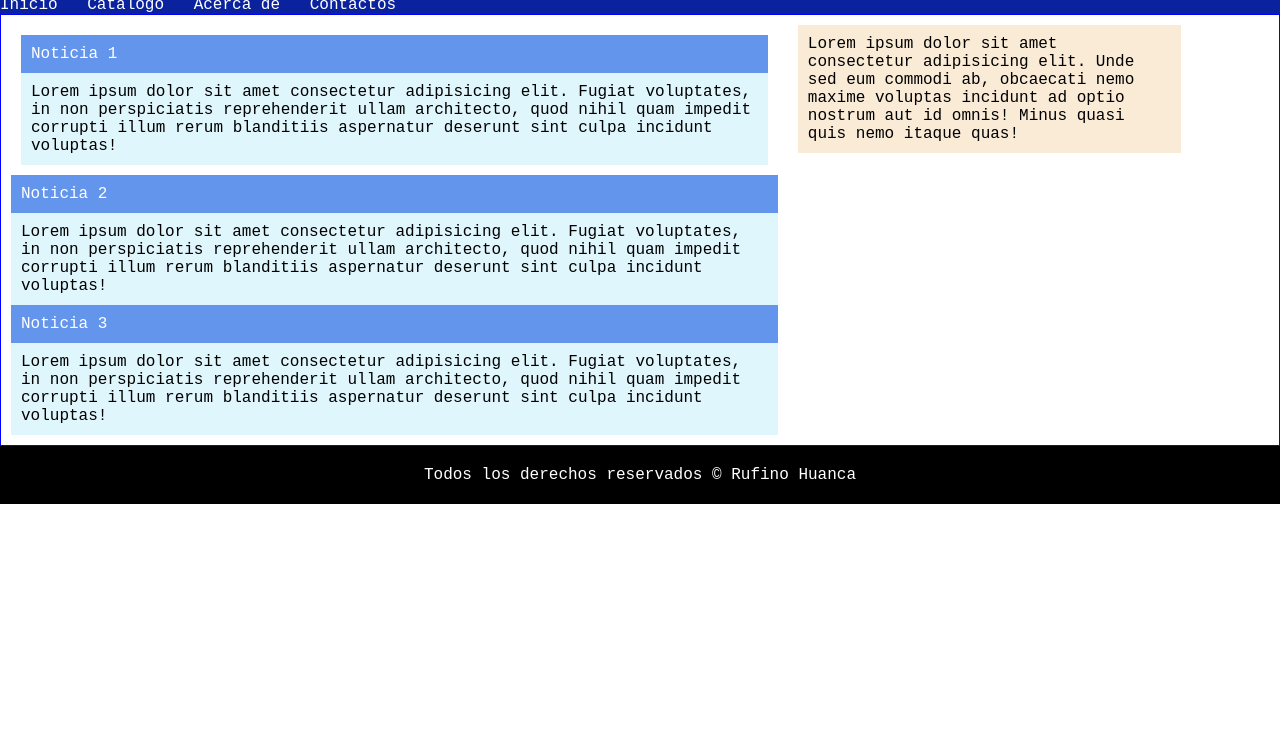
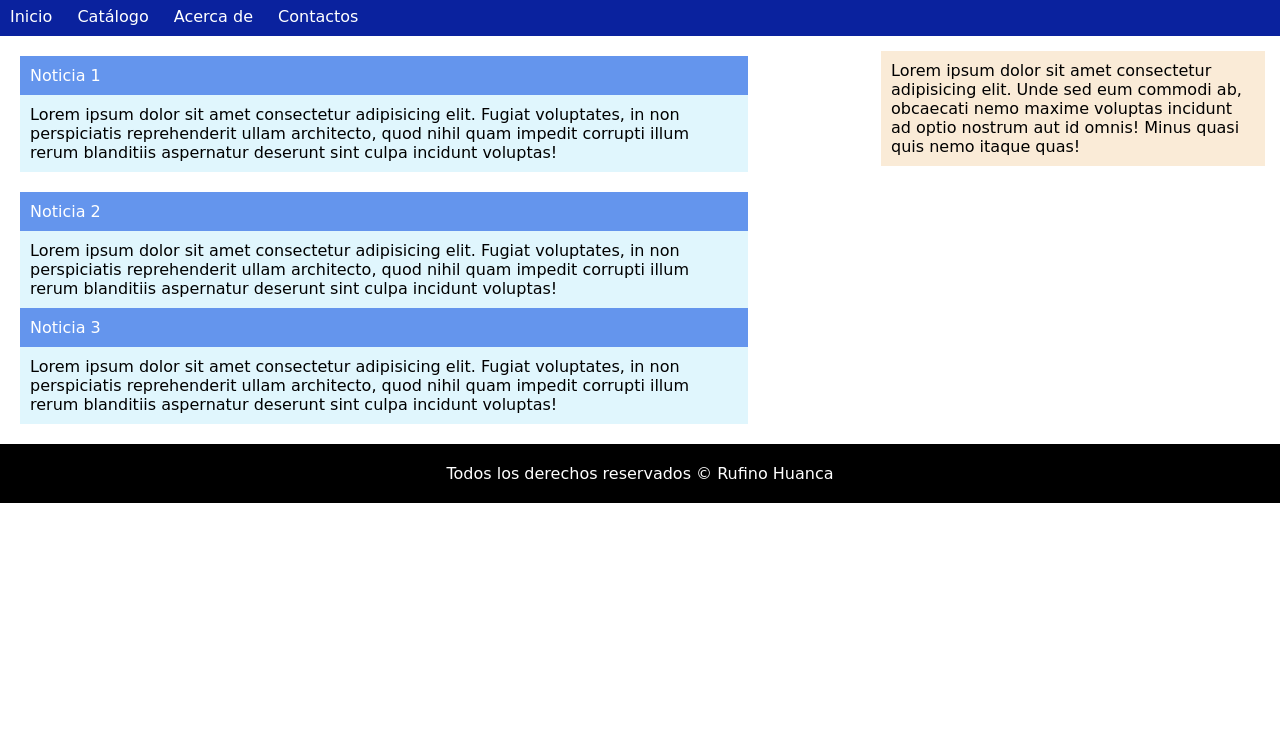
Before and after one commit to rhuanca2026-cyber/nivelacion-rufino, a plain HTML site: page index.html in a window 1280 px wide. Shown: the part 61-800 px from the top of the page. Drawn offline with Linux system fonts and the light colour scheme.

Commit message:
corrigiendo structure css 1

```diff
--- a/css/style.css
+++ b/css/style.css
@@ -3,7 +3,7 @@
     padding: 0;
 }
 body{
-    font-family: 'Courier New', Courier, monospace;
+    font-family: cursive;
 }
 header{
     color: white;
@@ -11,10 +11,11 @@ header{
 }
 h1{
     background-color: rgb(0, 119, 255);
-    padding: 10px;
+    padding: 10px 20px;
 }
 nav{
     background-color: hwb(231 2% 40% / 0.938);
+    padding: 10px;
 }
 nav ul li{
     list-style: none;
@@ -22,40 +23,30 @@ nav ul li{
     margin-right: 20px;
 }
 main{
-    border: 1px solid blue;
-    overflow: auto;
-}
-section {
     width: 60%;
     float: left;
     box-sizing: border-box;
-    margin: 10px;
+    padding: 10px;
+}
+main section article header{
+    padding: 10px;
+}
+section{
+    padding: 10px;
 }
 p{
     background-color: rgba(47, 195, 240, 0.144);
     padding: 10px;
 }
-main section article header{
-    padding: 10px;
-}
-main section article{
-    margin: 10px;
-}
-main section article + article{
-    margin: 0;
-}
-main aside{
-    height: 100%;
-    margin: 10px;
-}
+
 aside{
     background-color: antiquewhite;
     height: 100%;
     width: 30%;
-    float: left;
+    float: right;
     box-sizing: border-box;
     padding: 10px;
-    margin: 10px;
+    margin: 15px;
 }
 footer{
     background-color: black;
--- a/index.html
+++ b/index.html
@@ -24,6 +24,8 @@
                 <header>Noticia 1</header>
                 <p>Lorem ipsum dolor sit amet consectetur adipisicing elit. Fugiat voluptates, in non perspiciatis reprehenderit ullam architecto, quod nihil quam impedit corrupti illum rerum blanditiis aspernatur deserunt sint culpa incidunt voluptas!</p>
             </article>
+        </section>
+        <section>
             <article>
                 <header>Noticia 2</header>
                 <p>Lorem ipsum dolor sit amet consectetur adipisicing elit. Fugiat voluptates, in non perspiciatis reprehenderit ullam architecto, quod nihil quam impedit corrupti illum rerum blanditiis aspernatur deserunt sint culpa incidunt voluptas!</p>
@@ -33,10 +35,10 @@
                 <p>Lorem ipsum dolor sit amet consectetur adipisicing elit. Fugiat voluptates, in non perspiciatis reprehenderit ullam architecto, quod nihil quam impedit corrupti illum rerum blanditiis aspernatur deserunt sint culpa incidunt voluptas!</p>
             </article>
         </section>
-            <aside>
-                Lorem ipsum dolor sit amet consectetur adipisicing elit. Unde sed eum commodi ab, obcaecati nemo maxime voluptas incidunt ad optio nostrum aut id omnis! Minus quasi quis nemo itaque quas!
-            </aside>
     </main>
+    <aside>
+        Lorem ipsum dolor sit amet consectetur adipisicing elit. Unde sed eum commodi ab, obcaecati nemo maxime voluptas incidunt ad optio nostrum aut id omnis! Minus quasi quis nemo itaque quas!
+    </aside>
     <footer>
         <p>Todos los derechos reservados  &copy; Rufino Huanca</p>
     </footer>
```
